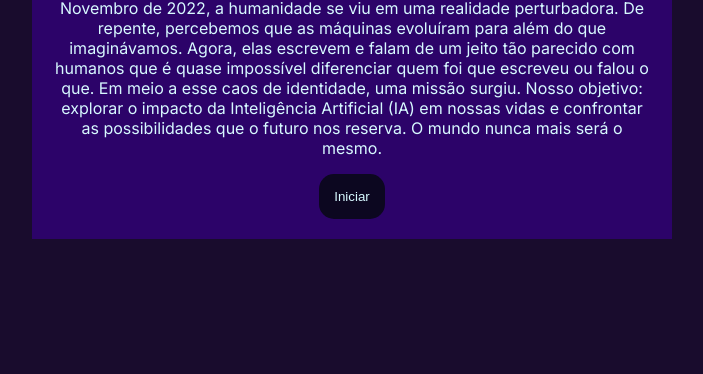
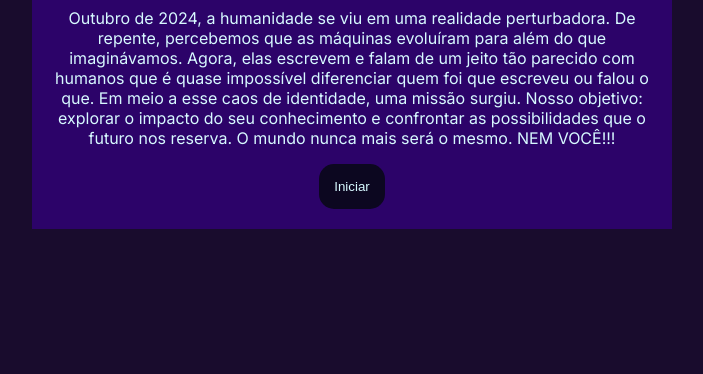
Before and after one commit to ProfGesinelly/MagicQuiz2, a plain HTML site: page index.html in a window 1280 px wide. Shown: the part 442-816 px from the top of the page, without its empty margins (288-991 px from the left). Drawn offline with Linux system fonts and the light colour scheme.

Commit message:
atualizado

```diff
--- a/index.html
+++ b/index.html
@@ -11,14 +11,14 @@
         <img src="img/Magic quiz.png" alt="Imagem" height="200" width="550" align="center">
         <h1>Pense e Aprenda</h1>
         <div class="tela-inicial">
-            <p>Novembro de 2022, a humanidade se viu em uma realidade perturbadora.
+            <p>Outubro de 2024, a humanidade se viu em uma realidade perturbadora.
                 De repente, percebemos que as máquinas evoluíram para além do que imaginávamos.
                 Agora, elas escrevem e falam de um jeito tão parecido com humanos que é quase impossível diferenciar
                 quem foi que escreveu ou falou o que.
                 Em meio a esse caos de identidade, uma missão surgiu.
-                Nosso objetivo: explorar o impacto da Inteligência Artificial (IA) em nossas vidas e confrontar as
+                Nosso objetivo: explorar o impacto do seu conhecimento e confrontar as
                 possibilidades que o futuro nos reserva.
-                O mundo nunca mais será o mesmo.
+                O mundo nunca mais será o mesmo. NEM VOCÊ!!!
             </p>
             <button class="iniciar-btn">Iniciar</button>
         </div>
--- a/js/script.js
+++ b/js/script.js
@@ -1,5 +1,5 @@
-import { aleatorio, nome } from './aleatorio.js';
-import { perguntas } from './perguntas.js';
+import { aleatorio, nome } from 'js/aleatorio.js';
+import { perguntas } from 'js/perguntas.js';
 
 const caixaPrincipal = document.querySelector(".caixa-principal");
 const caixaPerguntas = document.querySelector(".caixa-perguntas");
```
